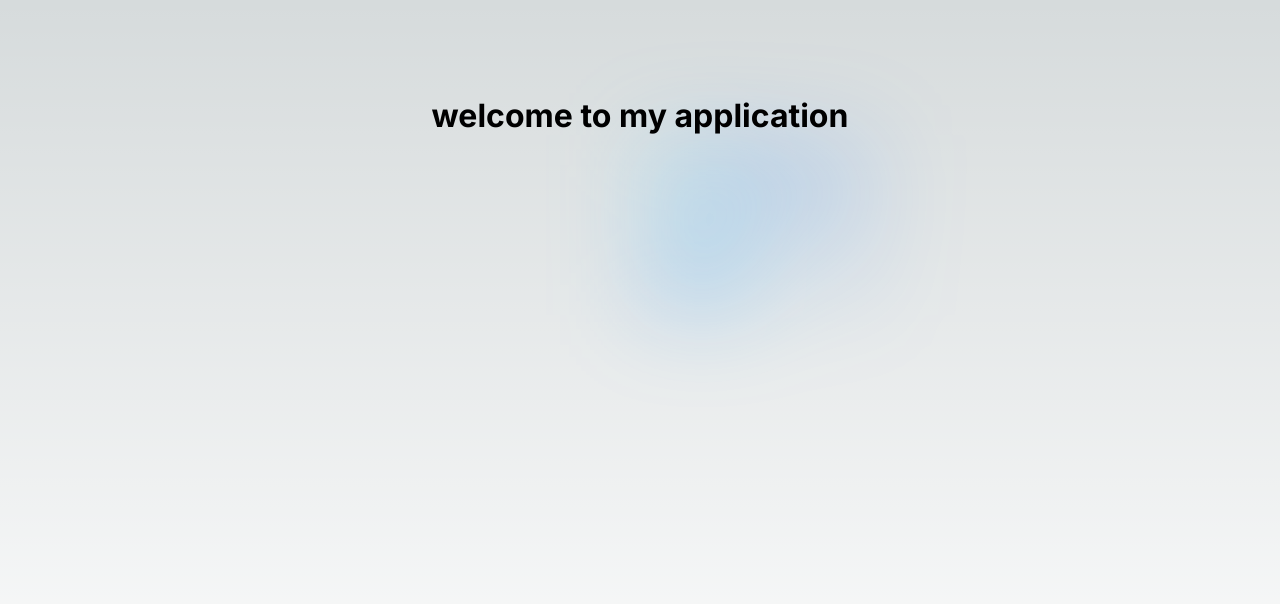
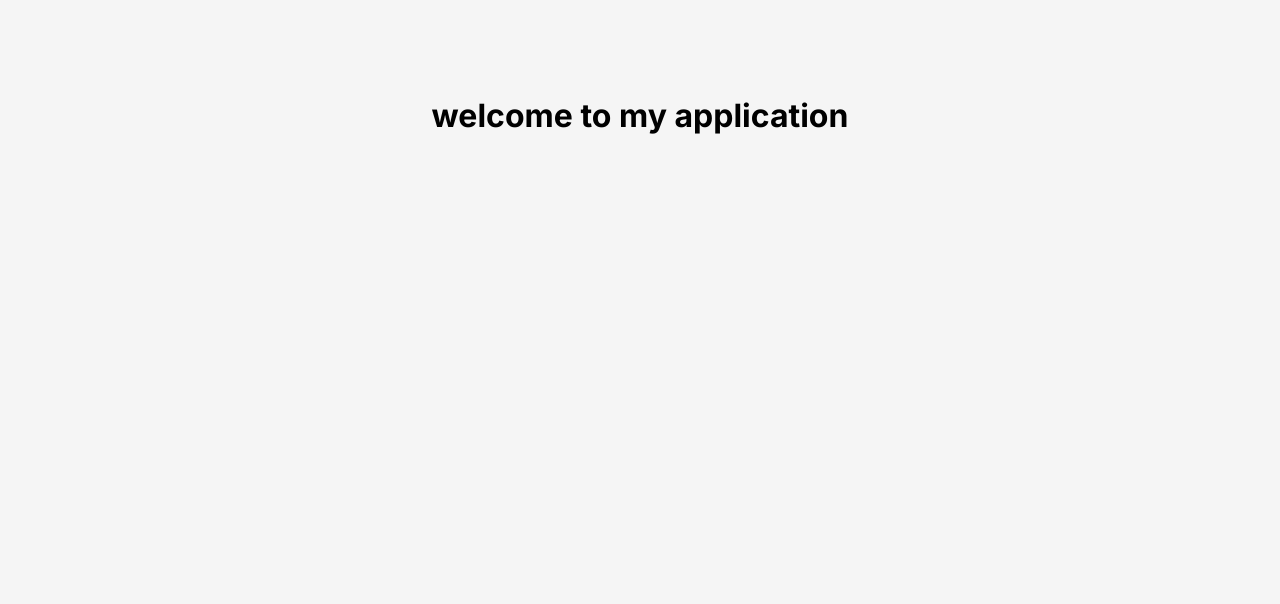
Before and after one commit to ekachernova/Digital-Wardrobe-Application, a Next.js app: page / in a window 1280 px wide. Shown: the top 604 px of the page. Built offline with nearby package versions, Linux system fonts and the light colour scheme.

Commit message:
cleaning styles

```diff
--- a/app/globals.css
+++ b/app/globals.css
@@ -1,9 +1,9 @@
 :root {
   --max-width: 1100px;
   --border-radius: 12px;
-  --font-mono: ui-monospace, Menlo, Monaco, 'Cascadia Mono', 'Segoe UI Mono',
-    'Roboto Mono', 'Oxygen Mono', 'Ubuntu Monospace', 'Source Code Pro',
-    'Fira Mono', 'Droid Sans Mono', 'Courier New', monospace;
+  --font-mono: ui-monospace, Menlo, Monaco, "Cascadia Mono", "Segoe UI Mono",
+    "Roboto Mono", "Oxygen Mono", "Ubuntu Monospace", "Source Code Pro",
+    "Fira Mono", "Droid Sans Mono", "Courier New", monospace;
 
   --foreground-rgb: 0, 0, 0;
   --background-start-rgb: 214, 219, 220;
@@ -86,13 +86,7 @@ body {
 }
 
 body {
-  color: rgb(var(--foreground-rgb));
-  background: linear-gradient(
-      to bottom,
-      transparent,
-      rgb(var(--background-end-rgb))
-    )
-    rgb(var(--background-start-rgb));
+  background-color: whitesmoke;
 }
 
 a {
--- a/app/page.module.css
+++ b/app/page.module.css
@@ -7,17 +7,6 @@
   min-height: 100vh;
 }
 
-.description {
-  display: inherit;
-  justify-content: inherit;
-  align-items: inherit;
-  font-size: 0.85rem;
-  max-width: var(--max-width);
-  width: 100%;
-  z-index: 2;
-  font-family: var(--font-mono);
-}
-
 .description a {
   display: flex;
   justify-content: center;
@@ -25,107 +14,7 @@
   gap: 0.5rem;
 }
 
-.description p {
-  position: relative;
-  margin: 0;
-  padding: 1rem;
-  background-color: rgba(var(--callout-rgb), 0.5);
-  border: 1px solid rgba(var(--callout-border-rgb), 0.3);
-  border-radius: var(--border-radius);
-}
-
-.code {
-  font-weight: 700;
-  font-family: var(--font-mono);
-}
-
-.grid {
-  display: grid;
-  grid-template-columns: repeat(4, minmax(25%, auto));
-  width: var(--max-width);
-  max-width: 100%;
-}
-
-/* .card {
-  padding: 1rem 1.2rem;
-  border-radius: var(--border-radius);
-  background: rgba(var(--card-rgb), 0);
-  border: 1px solid rgba(var(--card-border-rgb), 0);
-  transition: background 200ms, border 200ms;
-}
-
-.card span {
-  display: inline-block;
-  transition: transform 200ms;
-}
-
-.card h2 {
-  font-weight: 600;
-  margin-bottom: 0.7rem;
-} */
-/*
-.card p {
-  margin: 0;
-  opacity: 0.6;
-  font-size: 0.9rem;
-  line-height: 1.5;
-  max-width: 30ch;
-}
-
-.center {
-  display: flex;
-  justify-content: center;
-  align-items: center;
-  position: relative;
-  padding: 4rem 0;
-}
-
-.center::before {
-  background: var(--secondary-glow);
-  border-radius: 50%;
-  width: 480px;
-  height: 360px;
-  margin-left: -400px;
-} */
-
-.center::after {
-  background: var(--primary-glow);
-  width: 240px;
-  height: 180px;
-  z-index: -1;
-}
-
-.center::before,
-.center::after {
-  content: "";
-  left: 50%;
-  position: absolute;
-  filter: blur(45px);
-  transform: translateZ(0);
-}
-
-.logo {
-  position: relative;
-}
-/* Enable hover only on non-touch devices */
-@media (hover: hover) and (pointer: fine) {
-  .card:hover {
-    background: rgba(var(--card-rgb), 0.1);
-    border: 1px solid rgba(var(--card-border-rgb), 0.15);
-  }
-
-  .card:hover span {
-    transform: translateX(4px);
-  }
-}
-
-@media (prefers-reduced-motion) {
-  .card:hover span {
-    transform: none;
-  }
-}
-
-/* Mobile */
+/* Mobile
 @media (max-width: 700px) {
   .content {
     padding: 4rem;
@@ -203,7 +92,7 @@
 }
 
 /* Tablet and Smaller Desktop */
-@media (min-width: 701px) and (max-width: 1120px) {
+/* @media (min-width: 701px) and (max-width: 1120px) {
   .grid {
     grid-template-columns: repeat(2, 50%);
   }
@@ -226,4 +115,4 @@
   to {
     transform: rotate(0deg);
   }
-}
+} */
```
